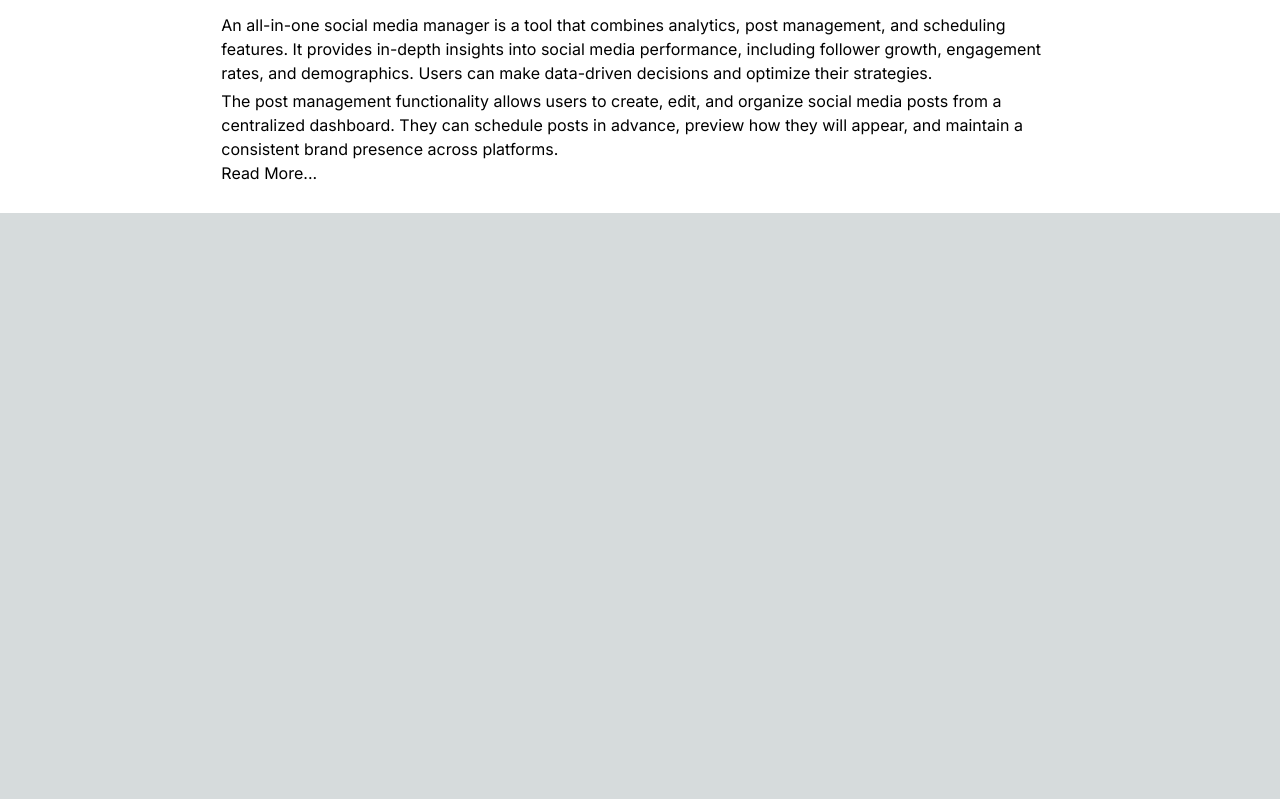
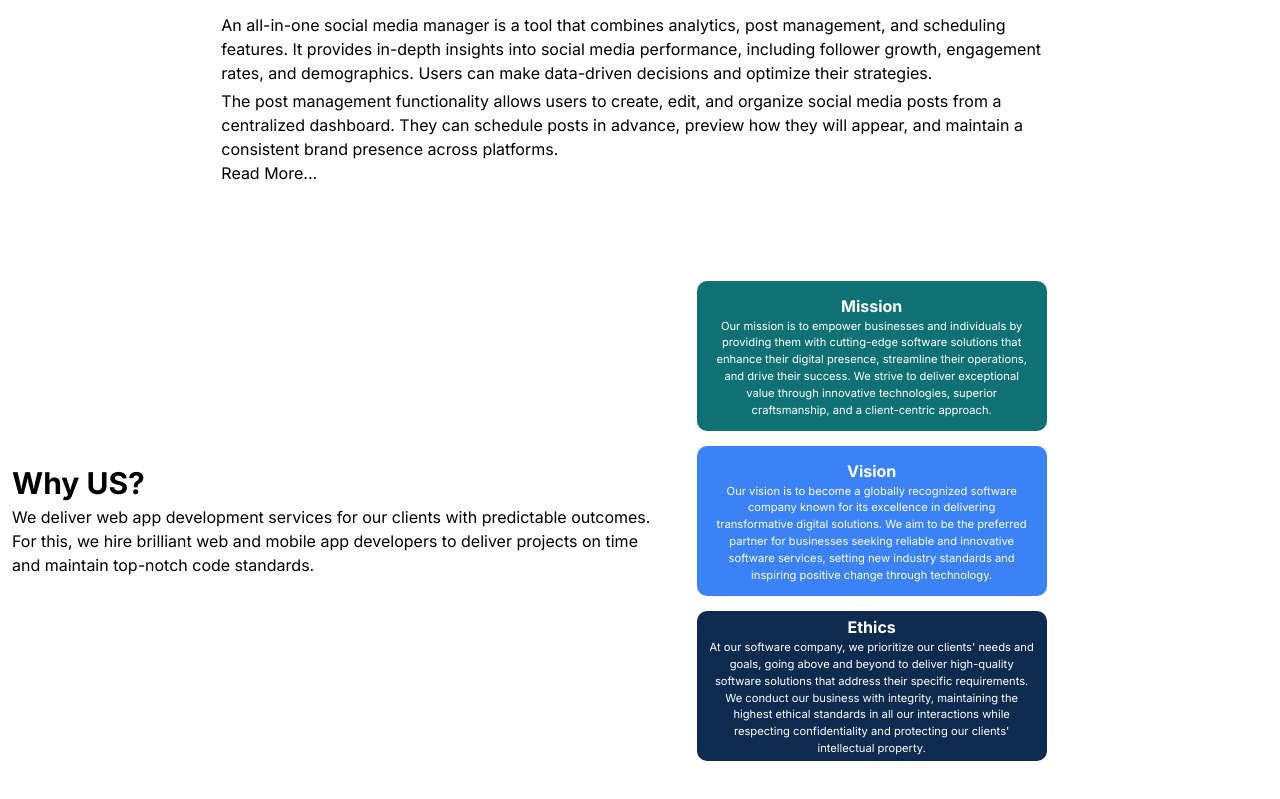
Before and after one commit to minatech04/zidlena, a Next.js app: page / in a window 1280 px wide. Shown: the part 979-1778 px from the top of the page. Before the commit the page ends 1192 px from the top, so only its background shows below. Built offline with nearby package versions, Linux system fonts and the light colour scheme.

Commit message:
added why us page

```diff
--- a/app/home/page.tsx
+++ b/app/home/page.tsx
@@ -77,9 +77,9 @@ const HomePage = ()=>{
               <div /* style={lottieBackground}*/  ref={animationContainer}></div>
             </div>
             <div className="md:grid content-center w-4/5">
-              <h1 className="font-bold lg:text-[32px] text-[26px] text-center animate-charcter">Welcome To Social Pilot</h1>
+              <h1 className="font-bold lg:text-[32px] text-[26px] text-center animate-charcter">Welcome To Zidlena Mejlis</h1>
               <p className="lg:text-[20px] text-[18px] text-center">
-                Harness the power of social media and Effortlessly Manage Multiple Platforms with Ease. Get ahead in the social media game!!!!
+              Crafting Timeless Elegance: Where Arabian Tradition Meets Modern Design!!!!
               </p>
               <button className="bg-[#012B3A] w-[200px] text-white rounded-lg py-2 mt-2 ml-5 text-center justify-center align-middle">GET IN TOUCH</button>
             </div>
--- a/app/page.tsx
+++ b/app/page.tsx
@@ -3,12 +3,14 @@
 import About from "./about/page";
 import Footer from "./components/footer";
 import HomePage from "./home/page";
+import Whyus from "./whyus/page";
 
 export default function Home() {
   return (
     <div>
       <HomePage />
       <About />
+      <Whyus />
 
     </div>
 
--- /dev/null
+++ b/app/why.css
@@ -0,0 +1,49 @@
+.cards {
+  display: flex;
+  flex-direction: column;
+  gap: 15px;
+
+}
+
+.cards .red {
+  background-color: #0f7173;
+}
+
+.cards .blue {
+  background-color: #3b82f6;
+}
+
+.cards .green {
+  background-color: #0d2b4f;
+}
+
+.cards .card {
+  display: flex;
+  align-items: center;
+  justify-content: center;
+  flex-direction: column;
+  text-align: center;
+  height: 150px;
+  border-radius: 10px;
+  color: white;
+  cursor: pointer;
+  transition: 400ms;
+}
+
+.cards .card p.tip {
+  font-size: 1em;
+  font-weight: 700;
+}
+
+.cards .card p.second-text {
+  font-size: .7em;
+}
+
+.cards .card:hover {
+  transform: scale(1.1, 1.1);
+}
+
+.cards:hover > .card:not(:hover) {
+  filter: blur(10px);
+  transform: scale(0.9, 0.9);
+}
--- a/app/whyus/page.tsx
+++ b/app/whyus/page.tsx
@@ -0,0 +1,44 @@
+import Why from '../img/why.svg';
+import "../why.css"
+
+function Whyus() {
+    return(
+      <main className='container bg-white py-5'>
+         <div className='md:flex justify-center md:flex-row grid justify-items-center lg:w-5/6 relative mt-7'>
+            <div className='bg-primary grid content-center rounded-l-[15px] rounded-r-[15px] h-48 md:h-auto md:rounded-l-[40px] md:rounded-r-none md:2/3 w-full px-3 p-5'>
+               <h2 className="font-bold text-black lg:text-3xl text-2xl">Why US?</h2>
+               <p className="text-black md:flex text-xs md:text-base mt-1">
+               We deliver web app development services for our clients
+               with predictable outcomes. For this, we hire brilliant web
+               and mobile app developers to deliver projects on time and
+               maintain top-notch code standards.
+               </p>
+            </div>
+            <div className='p-5 content-center rounded-r-[20px] md:rounded-r-[40px] flex justify-center'>
+                <div className="cards">
+                    <div className="card red md:w-[350px] w-full px-3">
+                        <p className="tip">Mission</p>
+                        <p className="second-text">Our mission is to empower businesses and individuals by providing them with cutting-edge software solutions that enhance their digital presence, streamline their operations, and drive their success. We strive to deliver exceptional value through innovative technologies, superior craftsmanship, and a client-centric approach.</p>
+                    </div>
+                    <div className="card blue md:w-[350px] w-full px-3">
+                        <p className="tip">Vision</p>
+                        <p className="second-text">Our vision is to become a globally recognized software company known for its excellence in delivering transformative digital solutions. We aim to be the preferred partner for businesses seeking reliable and innovative software services, setting new industry standards and inspiring positive change through technology.</p>
+                    </div>
+                    <div className="card green md:w-[350px] w-full px-3">
+                        <p className="tip">Ethics</p>
+                        <p className="second-text">
+                        At our software company, we prioritize our clients' needs and goals, going above and beyond to deliver high-quality software solutions that address their specific requirements. We conduct our business with integrity, maintaining the highest ethical standards in all our interactions while respecting confidentiality and protecting our clients' intellectual property.
+                        </p>
+                    </div>
+                </div>
+            </div>
+         </div>
+      </main>
+
+    );
+   }
+
+   export default Whyus;
+
+
+ //  <img src={Why} alt='why us'></img>
```
